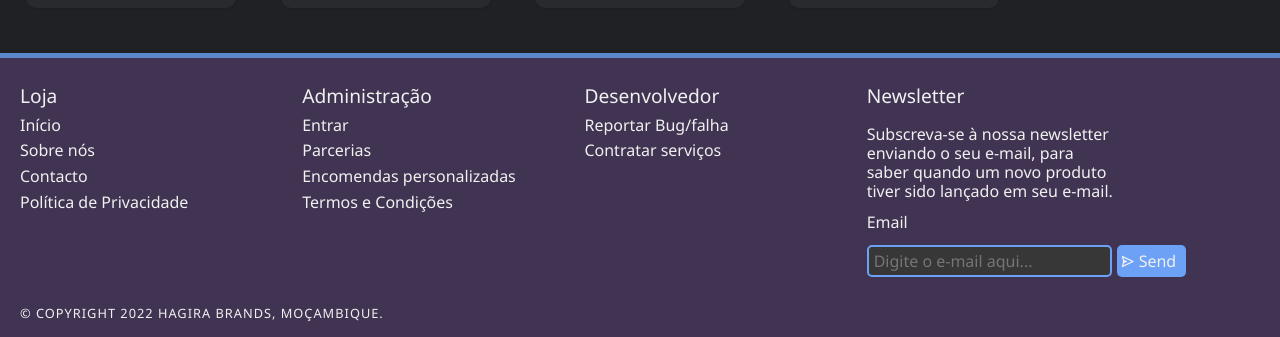
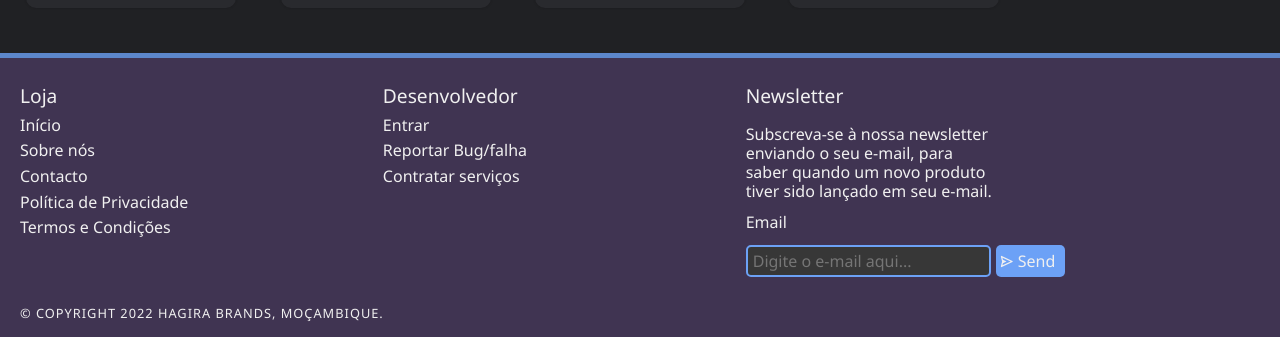
Before and after one commit to KainNhantumbo/Hagira-Brands-Store, a React (Create React App) app: page / in a window 1280 px wide. Shown: the part 904-1241 px from the top of the page. Built offline with nearby package versions, Linux system fonts and the light colour scheme.

Commit message:
refactor: removed unuseless links from footer

```diff
--- a/src/App.jsx
+++ b/src/App.jsx
@@ -20,7 +20,6 @@ import React, { useState, useEffect } from 'react';
 import {
 	BiArrowToTop,
 	BiCheckCircle,
-	BiChevronUpCircle,
 	BiMoon,
 } from 'react-icons/bi';
 import { AppContainer } from './styles/app';
--- a/src/components/Footer.jsx
+++ b/src/components/Footer.jsx
@@ -10,7 +10,7 @@ const Footer = () => {
 	const navigate = useNavigate();
 
 	// makes email validation then sends it to the server
-	const processSubscription = () => {
+	const process_subscription = () => {
 		if (!newsletterSubscriptor) return;
 		if (
 			newsletterSubscriptor.includes('@') === false ||
@@ -44,20 +44,6 @@ const Footer = () => {
 					<li>
 						<a href='/privacy-policy'>Política de Privacidade</a>
 					</li>
-				</ul>
-			</section>
-			<section>
-				<h2>Administração</h2>
-				<ul>
-					<li>
-						<a href='/login'>Entrar</a>
-					</li>
-					<li>
-						<a href='/be-a-partner'>Parcerias</a>
-					</li>
-					<li>
-						<a href='/personal-suggest'>Encomendas personalizadas</a>
-					</li>
 					<li>
 						<a href='/terms-and-conditions'>Termos e Condições</a>
 					</li>
@@ -66,6 +52,9 @@ const Footer = () => {
 			<section>
 				<h2>Desenvolvedor</h2>
 				<ul>
+					<li>
+						<a href='/login'>Entrar</a>
+					</li>
 					<li>
 						<a href='/report-bug'>Reportar Bug/falha</a>
 					</li>
@@ -92,7 +81,7 @@ const Footer = () => {
 							onChange={(e) => setNewsletterSubscriptor(() => e.target.value)}
 						/>
 						<Button
-							event={processSubscription}
+							event={process_subscription}
 							text={'Send'}
 							icon={<BiSend />}
 						/>
--- a/src/styles/components/footer.js
+++ b/src/styles/components/footer.js
@@ -4,7 +4,7 @@ export const FooterContainer = styled.footer`
 	width: 100vw;
 	height: min-content;
 	display: grid;
-	grid-template-columns: repeat(3, 1fr) 1.5fr;
+	grid-template-columns: repeat(2, 1fr) 1.5fr;
 	position: relative;
 
 	gap: 30px 20px;
```
